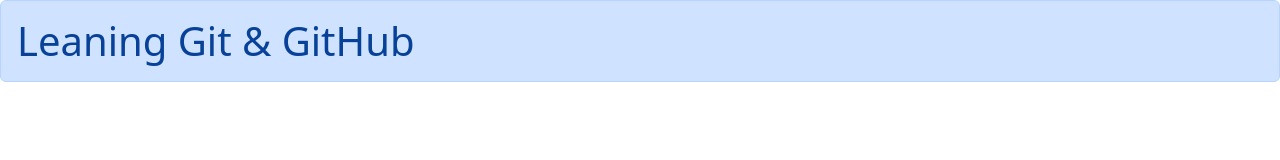
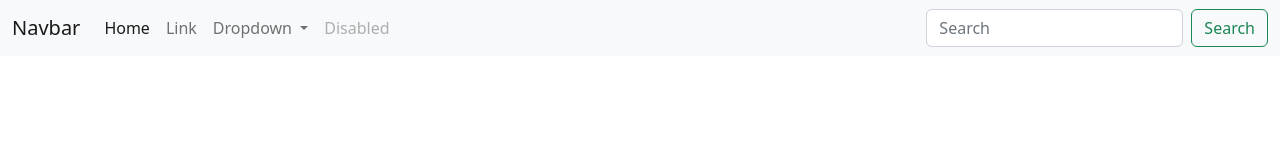
Before and after one commit to Dinu-Loredana/git-practice, a plain HTML site: page index.html in a window 1280 px wide. Drawn offline with nearby package versions, Linux system fonts and the light colour scheme.

Commit message:
Add Navbar

```diff
--- a/index.html
+++ b/index.html
@@ -19,6 +19,65 @@
   </head>
 
   <body>
-    <h1 class="alert alert-primary" role="alert">Leaning Git & GitHub</h1>
+    <!--Navbar-->
+    <nav class="navbar navbar-expand-lg bg-light">
+      <div class="container-fluid">
+        <a class="navbar-brand" href="#">Navbar</a>
+        <button
+          class="navbar-toggler"
+          type="button"
+          data-bs-toggle="collapse"
+          data-bs-target="#navbarSupportedContent"
+          aria-controls="navbarSupportedContent"
+          aria-expanded="false"
+          aria-label="Toggle navigation"
+        >
+          <span class="navbar-toggler-icon"></span>
+        </button>
+        <div class="collapse navbar-collapse" id="navbarSupportedContent">
+          <ul class="navbar-nav me-auto mb-2 mb-lg-0">
+            <li class="nav-item">
+              <a class="nav-link active" aria-current="page" href="#">Home</a>
+            </li>
+            <li class="nav-item">
+              <a class="nav-link" href="#">Link</a>
+            </li>
+            <li class="nav-item dropdown">
+              <a
+                class="nav-link dropdown-toggle"
+                href="#"
+                role="button"
+                data-bs-toggle="dropdown"
+                aria-expanded="false"
+              >
+                Dropdown
+              </a>
+              <ul class="dropdown-menu">
+                <li><a class="dropdown-item" href="#">Action</a></li>
+                <li><a class="dropdown-item" href="#">Another action</a></li>
+                <li><hr class="dropdown-divider" /></li>
+                <li>
+                  <a class="dropdown-item" href="#">Something else here</a>
+                </li>
+              </ul>
+            </li>
+            <li class="nav-item">
+              <a class="nav-link disabled">Disabled</a>
+            </li>
+          </ul>
+          <form class="d-flex" role="search">
+            <input
+              class="form-control me-2"
+              type="search"
+              placeholder="Search"
+              aria-label="Search"
+            />
+            <button class="btn btn-outline-success" type="submit">
+              Search
+            </button>
+          </form>
+        </div>
+      </div>
+    </nav>
   </body>
 </html>
```
